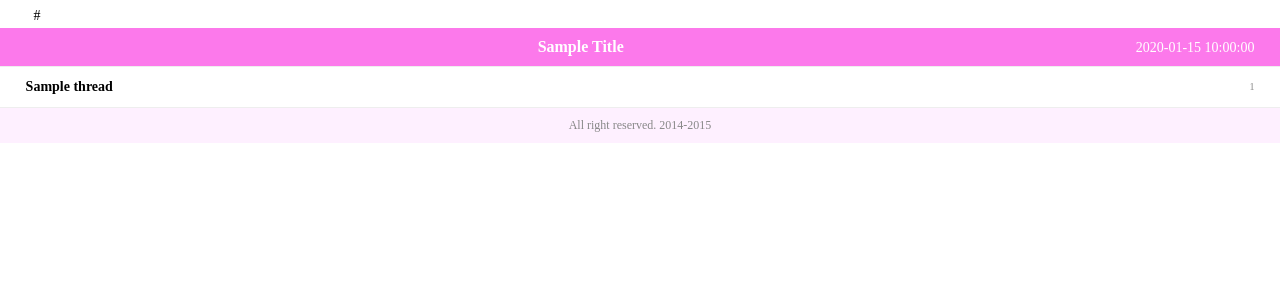
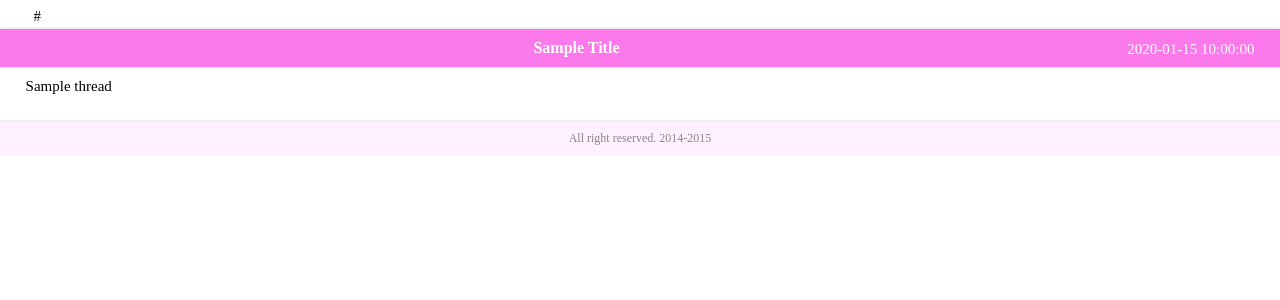
Before and after one commit to gtt116/tiebabot, a Python web app: template tiebabot/templates/base_v2.html in a window 1280 px wide. Shown: the top 300 px of the page. Run offline with Jinja, Linux system fonts and the light colour scheme; the template is opened without the code that fills it: most values are stand-ins (such as "Sample title", 1, 10 or a date in 2020).

Commit message:
change v2 style

```diff
--- a/tiebabot/templates/base_v2.html
+++ b/tiebabot/templates/base_v2.html
@@ -24,7 +24,7 @@
     color:#888;
   }
   body{
-    font-size:14px;
+    font-size:15px;
   }
 
   #nav {
@@ -52,6 +52,7 @@
     padding: 10px 0;
     text-align: center;
     color:#fff;
+    box-shadow: 0px 0px 3px #C2C2C2;
   }
 
   #header .key{
@@ -73,18 +74,21 @@
   }
 
   .item {
-    border-bottom:1px solid #eee;
-    padding:12px 0px;
+    border-bottom: 1px solid #eee;
+    padding-top: 10px;
+    height: 42px;
+    line-height: 16px;
+    text-overflow: ellipsis;
+    overflow: hidden;
   }
 
   .item .title {
-    width: 90%;
-    float:left;
-    font-weight: bold;
+    width: 100%;
+    float: left;
   }
   .item .time{
-    float:right;
-    margin-top:2px;
+    float: right;
+    margin-top: 2px;
     font-size: 10px;
     color: #888;
   }
@@ -127,7 +131,7 @@
       <div class="container">
         <a href='{{thread.link}}'>
           <div class="title">{{thread.title}}</div>
-          <div class="time">{{thread.reply_number}}</div>
+          <!--<div class="time">{{thread.reply_number}}</div>-->
           <div style="clear:both"></div>
         </a>
       </div>
```
